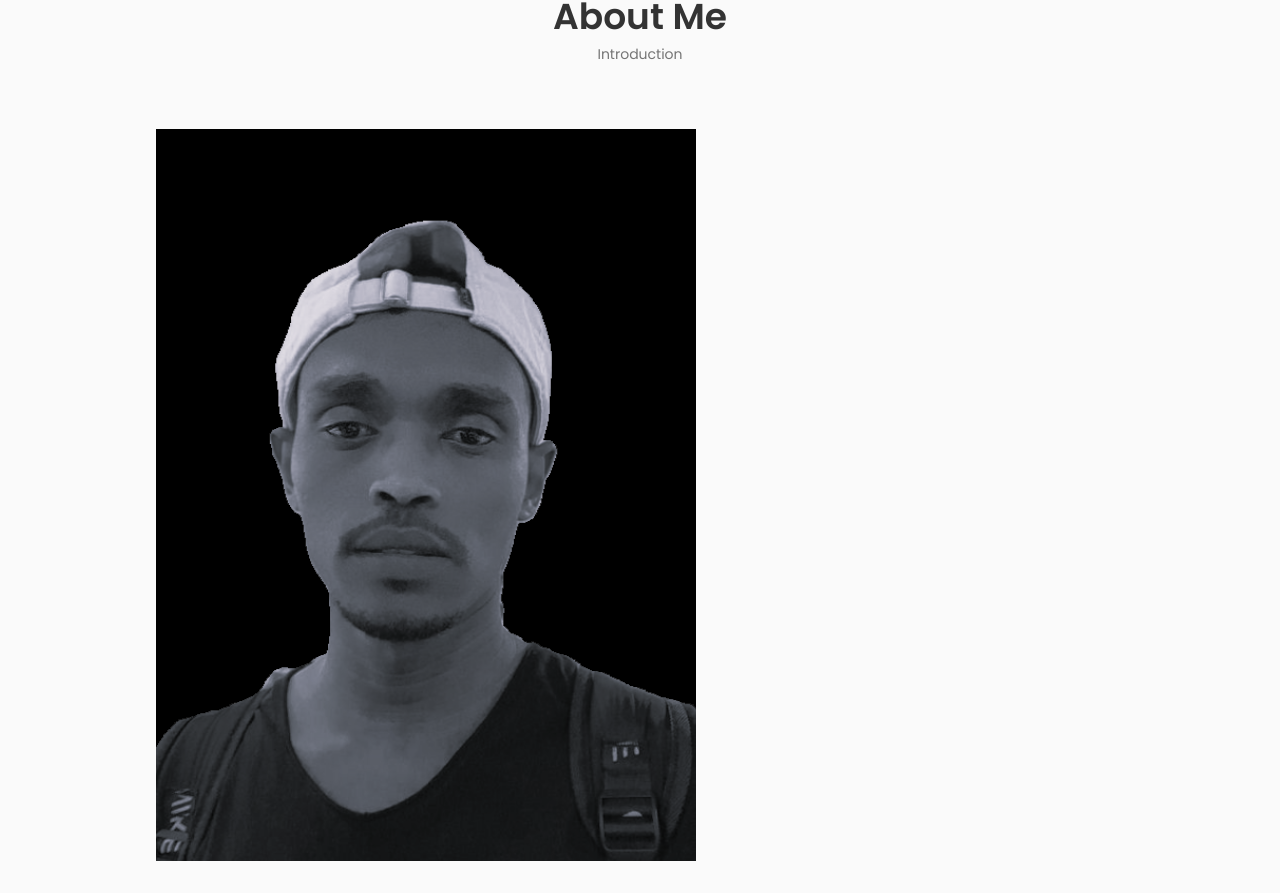
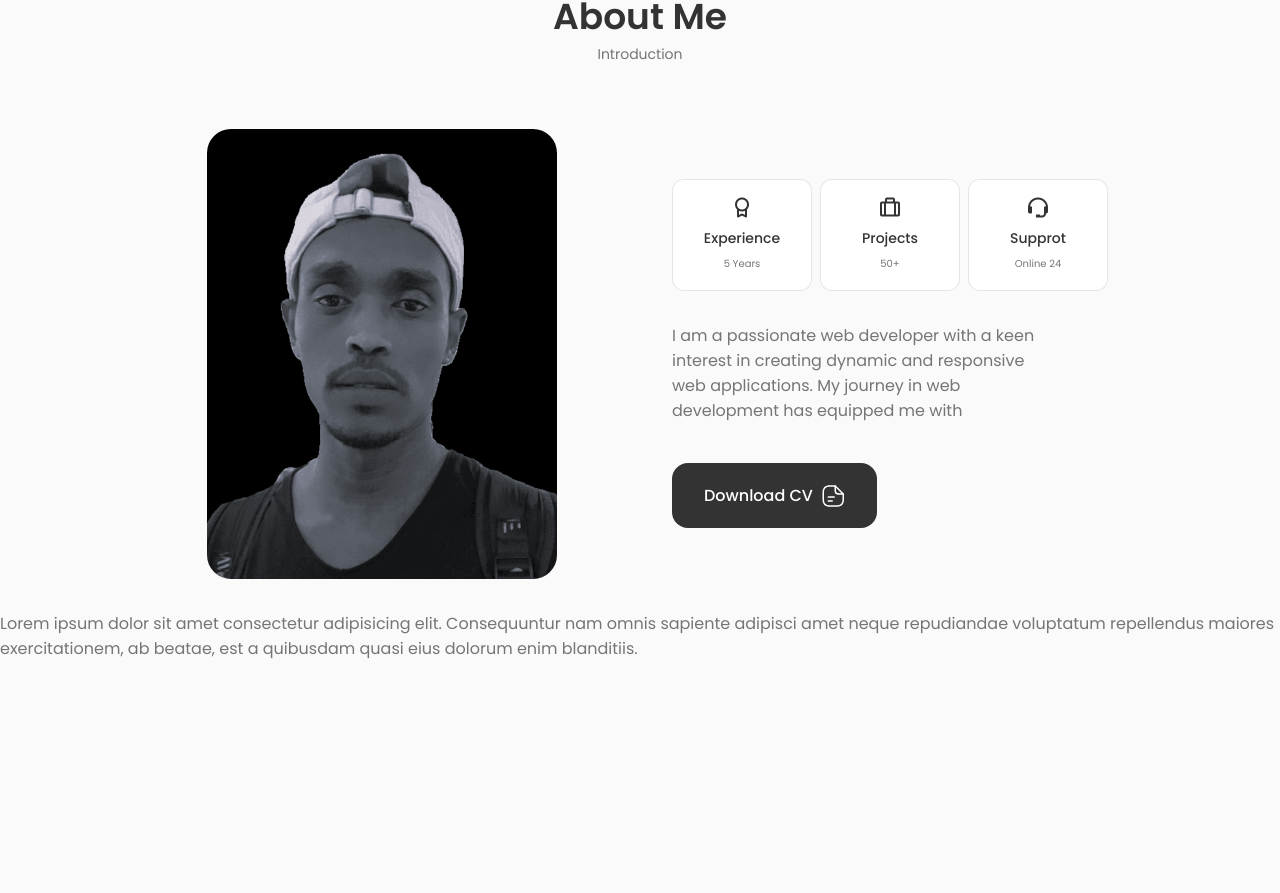
Before and after one commit to eng-bahaa/My-Portfolio, a React (Create React App) app: page / in a window 1280 px wide. Shown: the part 798-1691 px from the top of the page. After the commit the page ends 1459 px from the top, so only its background shows below. Built offline with nearby package versions, Linux system fonts and the light colour scheme.

Commit message:
add about section

```diff
--- a/src/App.jsx
+++ b/src/App.jsx
@@ -2,6 +2,7 @@
 import Header from "./components/header/Header";
 import Home from "./components/home/Home";
 import About from "./components/about/About";
+import Footer from "./components/footer/Footer";
 function App() {
   return (
     <div className="App">
@@ -10,6 +11,7 @@
         <Home />
         <About />
       </main>
+      <Footer />
     </div>
   );
 }
--- /dev/null
+++ b/src/components/about/Info.jsx
@@ -0,0 +1,28 @@
+import React from "react";
+import "./Info.css";
+
+const Info = () => {
+  return (
+    <div>
+      <div className="about__info grid">
+        <div className="about__box">
+          <i class="bx  bx-award about__icon"></i>
+          <h3 className="about__title">Experience</h3>
+          <span className="about__subtitle">5 Years</span>
+        </div>
+        <div className="about__box">
+          <i class="bx  bx-briefcase-alt about__icon"></i>
+          <h3 className="about__title">Projects</h3>
+          <span className="about__subtitle">50+</span>
+        </div>
+        <div className="about__box">
+          <i class="bx  bx-support about__icon"></i>
+          <h3 className="about__title">Supprot</h3>
+          <span className="about__subtitle">Online 24</span>
+        </div>
+      </div>
+    </div>
+  );
+};
+
+export default Info;
--- a/src/components/about/about.css
+++ b/src/components/about/about.css
@@ -0,0 +1,45 @@
+.about__container {
+  grid-template-columns: repeat(2, 1fr);
+  align-items: center;
+  column-gap: 4rem;
+}
+
+.about__img {
+  width: 350px;
+  height: 450px;
+  border-radius: 1.5rem;
+  justify-self: center;
+}
+.about__info {
+  grid-template-columns: repeat(3, 140px);
+  gap: 0.5rem;
+  margin-bottom: var(--mb-2);
+}
+
+.about__box {
+  background-color: var(--container-color);
+  border: 1px solid rgba(0, 0, 0, 0.1);
+  border-radius: 0.75rem;
+  text-align: center;
+  padding: 1rem 1.5rem;
+}
+
+.about__icon {
+  color: var(--title-color);
+  font-size: 1.5rem;
+  margin-bottom: var(--mb-0-5);
+}
+
+.about__title {
+  font-size: var(--small-font-size);
+  font-weight: var(--font-medium);
+}
+
+.about__subtitle {
+  font-size: var(--tiny-font-size);
+}
+
+.about__description {
+  margin-bottom: var(--mb-2-5);
+  padding: 0 4rem 0 0;
+}
--- a/src/components/about/about.jsx
+++ b/src/components/about/about.jsx
@@ -1,7 +1,8 @@
 import React from "react";
 import "./about.css";
 import AboutImage from "../../assets/about.png";
-// import CV from "../../assets/Bahaa_cv.pdf";
+import Info from "./Info";
+import CV from "../../assets/Bahaa_cv.pdf";
 
 const about = () => {
   return (
@@ -10,6 +11,42 @@
       <span className="section__subtitle">Introduction</span>
       <div className="about__container container grid">
         <img src={AboutImage} alt="" className="about__img" />
+        <div className="about__data">
+          <Info />
+          <p className="about__description">
+            I am a passionate web developer with a keen interest in creating
+            dynamic and responsive web applications. My journey in web
+            development has equipped me with
+          </p>
+          <a download="" href={CV} className="button button--flex">
+            Download CV
+            <svg
+              class="button__icon"
+              xmlns="http://www.w3.org/2000/svg"
+              width="24"
+              height="24"
+              viewBox="0 0 24 24"
+              fill="var(--container-color)"
+            >
+              <path
+                d="M15.25 22.7502H9.25C3.82 22.7502 1.5 20.4302 1.5 15.0002V9.00024C1.5 3.57024 3.82 1.25024 9.25 1.25024H14.25C14.66 1.25024 15 1.59024 15 2.00024C15 2.41024 14.66 2.75024 14.25 2.75024H9.25C4.64 2.75024 3 4.39024 3 9.00024V15.0002C3 19.6102 4.64 21.2502 9.25 21.2502H15.25C19.86 21.2502 21.5 19.6102 21.5 15.0002V10.0002C21.5 9.59024 21.84 9.25024 22.25 9.25024C22.66 9.25024 23 9.59024 23 10.0002V15.0002C23 20.4302 20.68 22.7502 15.25 22.7502Z"
+                fill="#var(--container-color)"
+              ></path>
+              <path
+                d="M22.25 10.7502H18.25C14.83 10.7502 13.5 9.42023 13.5 6.00023V2.00023C13.5 1.70023 13.68 1.42023 13.96 1.31023C14.24 1.19023 14.56 1.26023 14.78 1.47023L22.78 9.47023C22.99 9.68023 23.06 10.0102 22.94 10.2902C22.82 10.5702 22.55 10.7502 22.25 10.7502ZM15 3.81023V6.00023C15 8.58023 15.67 9.25023 18.25 9.25023H20.44L15 3.81023Z"
+                fill="#var(--container-color)"
+              ></path>
+              <path
+                d="M13.25 13.7502H7.25C6.84 13.7502 6.5 13.4102 6.5 13.0002C6.5 12.5902 6.84 12.2502 7.25 12.2502H13.25C13.66 12.2502 14 12.5902 14 13.0002C14 13.4102 13.66 13.7502 13.25 13.7502Z"
+                fill="var(--container-color)"
+              ></path>
+              <path
+                d="M11.25 17.7502H7.25C6.84 17.7502 6.5 17.4102 6.5 17.0002C6.5 16.5902 6.84 16.2502 7.25 16.2502H11.25C11.66 16.2502 12 16.5902 12 17.0002C12 17.4102 11.66 17.7502 11.25 17.7502Z"
+                fill="var(--container-color)"
+              ></path>
+            </svg>
+          </a>
+        </div>
       </div>
     </section>
   );
--- /dev/null
+++ b/src/components/footer/Footer.jsx
@@ -0,0 +1,16 @@
+import React from "react";
+import "./footer.css";
+const Footer = () => {
+  return (
+    <div>
+      <p>
+        Lorem ipsum dolor sit amet consectetur adipisicing elit. Consequuntur
+        nam omnis sapiente adipisci amet neque repudiandae voluptatum
+        repellendus maiores exercitationem, ab beatae, est a quibusdam quasi
+        eius dolorum enim blanditiis.
+      </p>
+    </div>
+  );
+};
+
+export default Footer;
--- a/src/components/home/data.jsx
+++ b/src/components/home/data.jsx
@@ -4,7 +4,7 @@
   return (
     <div className="home__data">
       <h1 className="home__title">
-        Bahaeldin
+        Carlos
         <svg
           width="36"
           height="36"
```
Also changed, not shown: src/assets/about.png, src/components/about/Info.css (added), src/components/footer/footer.css (added).
